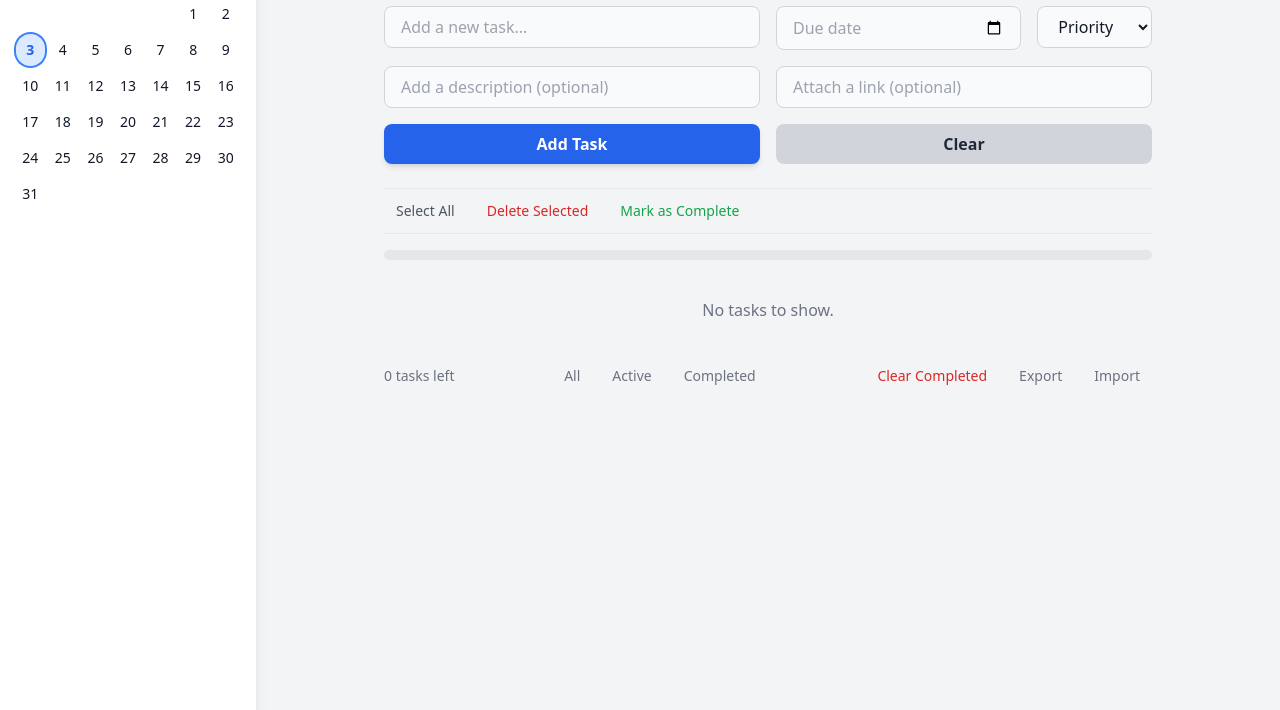
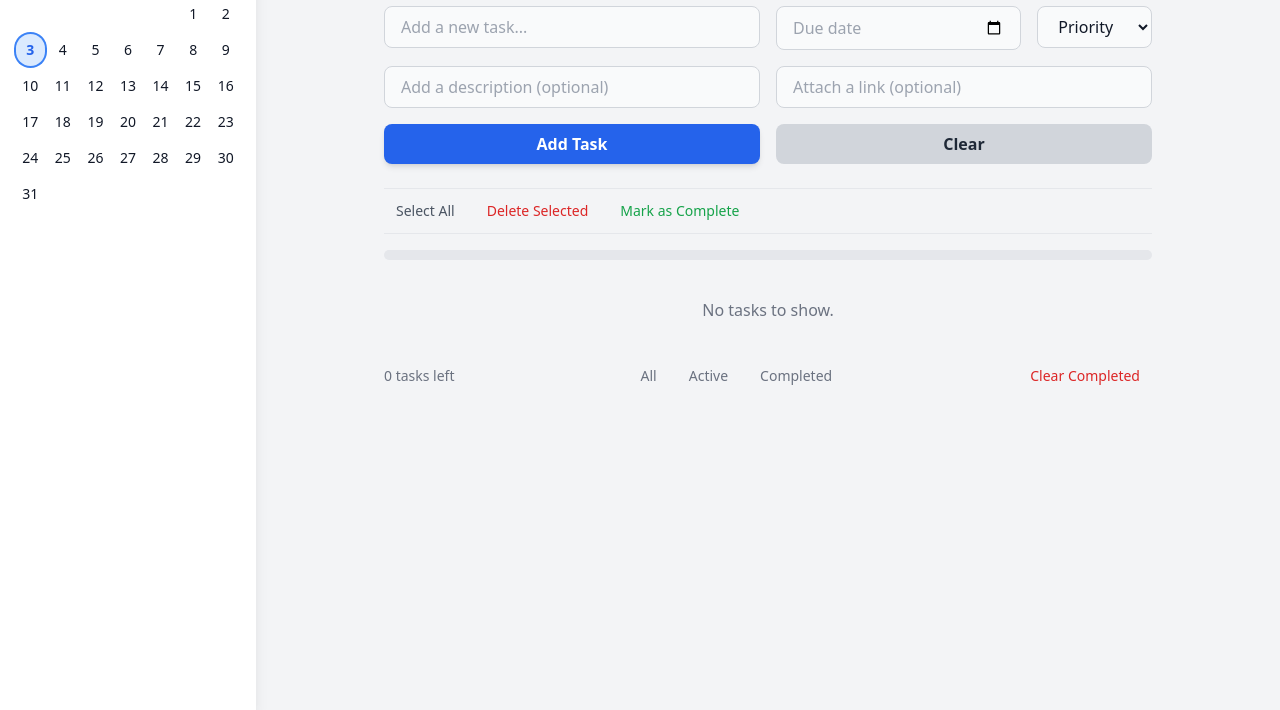
Before and after one commit to mRedzuan451/To-Do-List-Web-App, a plain HTML site: page app.html in a window 1280 px wide. Shown: the part 90-800 px from the top of the page. Drawn offline with nearby package versions, Linux system fonts and the light colour scheme.

Commit message:
Update app.html

```diff
--- a/app.html
+++ b/app.html
@@ -112,9 +112,6 @@
                     </div>
                     <div class="flex items-center gap-2">
                         <button id="clear-completed" class="px-3 py-1 text-red-600 hover:bg-red-100 dark:hover:bg-red-900/50 rounded-md">Clear Completed</button>
-                        <button id="export-tasks" class="px-3 py-1 rounded-md hover:bg-gray-200 dark:hover:bg-gray-700">Export</button>
-                        <input type="file" id="import-tasks" class="hidden" accept="application/json">
-                        <button id="import-tasks-btn" class="px-3 py-1 rounded-md hover:bg-gray-200 dark:hover:bg-gray-700">Import</button>
                     </div>
                 </div>
             </div>
```
